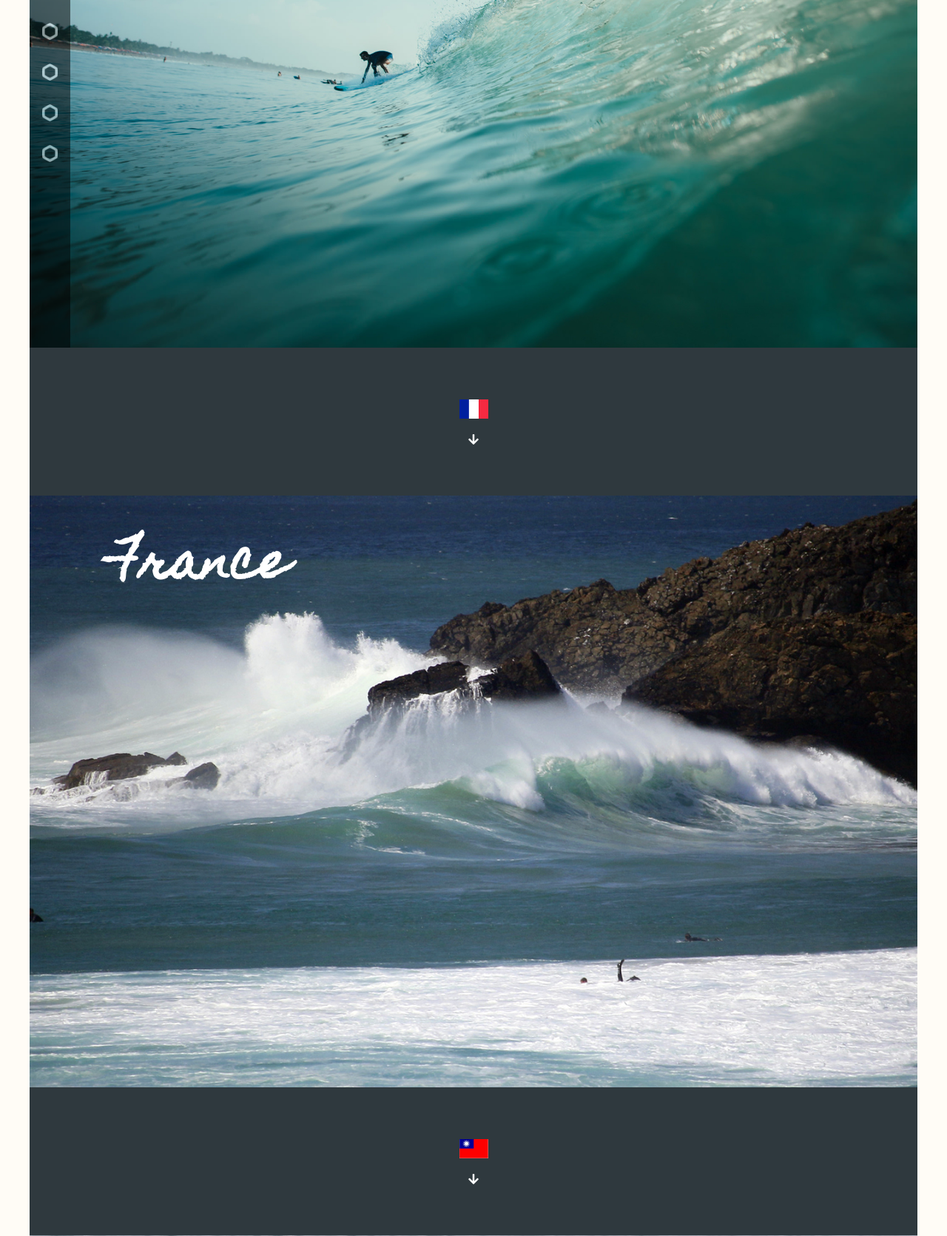
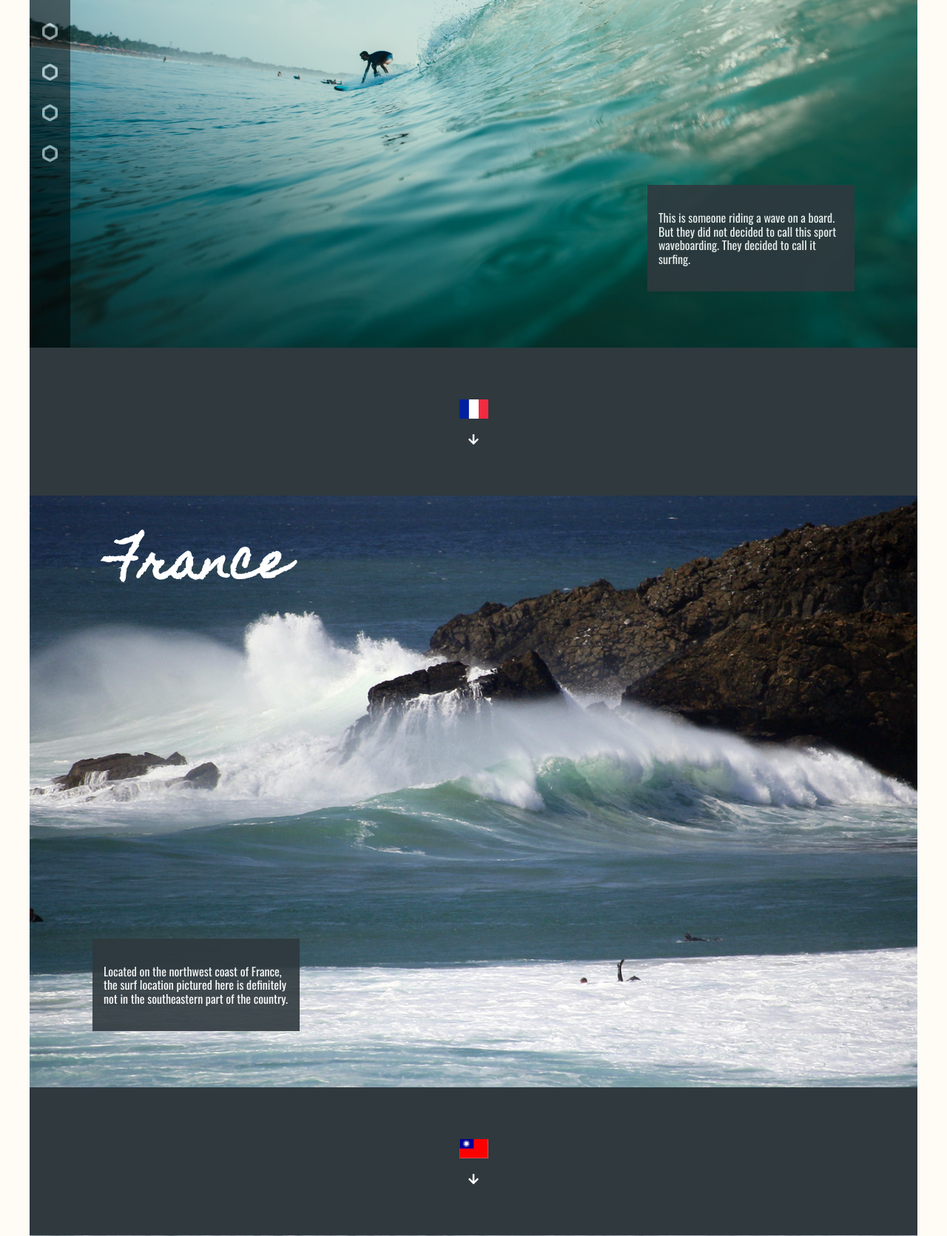
Before and after one commit to michaelaranda-web/surf-spots, a PHP site: page /index.html in a window 1280 px wide. Shown: the part 330-2001 px from the top of the page at 74% size. Run offline with PHP 8.4, Linux system fonts and the light colour scheme; some libraries are stand-ins or nearby versions.

Commit message:
Adds descriptions to the surf sections.

```diff
--- a/css/styles.css
+++ b/css/styles.css
@@ -42,6 +42,7 @@ h1 {
   height: 100vh;
   background-color: black;
   opacity: 0.5;
+  z-index: 999;
 }
 
 #pagination {
@@ -153,6 +154,11 @@ h1 {
   background-color: #2f393e;
 }
 
+.fixed-container {
+  position: relative;
+  height: 100%;
+}
+
 .fixed-background-section {
   height: 100vh;
   background-position: center;
@@ -160,6 +166,16 @@ h1 {
   background-repeat: no-repeat;
   background-size: cover;
   max-height: 800px;
+}
+
+.fixed-background-section p {
+  color: white;
+  background-color: #2f393e;
+  display: inline-block;
+  position: absolute;
+  opacity: 0.9;
+  font-family: Oswald;
+  padding: 35px 15px;
 }
 
 @media only screen and (max-width: 768px) {
@@ -182,3 +198,41 @@ h1 {
   height: 15px;
   width: 15px;
 }
+
+#top-section p {
+  max-width: 250px;
+  padding: 35px 15px;
+  bottom: 60px;
+  right: 85px;
+}
+
+#france-surf-section p {
+  max-width: 250px;
+  padding: 35px 15px;
+  bottom: 60px;
+  left: 85px;
+}
+
+#taiwan-surf-section p {
+  max-width: 200px;
+  bottom: 90px;
+  left: 125px;
+}
+
+#south-africa-surf-section p {
+  max-width: 200px;
+  bottom: 60px;
+  right: 85px;
+}
+
+#australia-surf-section p {
+  max-width: 200px;
+  bottom: 90px;
+  left: 90px;
+}
+
+#brazil-surf-section p {
+  max-width: 200px;
+  top: 90px;
+  right: 125px;
+}
--- a/index.html
+++ b/index.html
@@ -7,7 +7,7 @@
 		<link rel="icon" type="image/x-icon" href="/images/site-favicon.ico?"/>
 		<link rel="stylesheet" href="https://use.fontawesome.com/releases/v5.1.0/css/all.css" integrity="sha384-lKuwvrZot6UHsBSfcMvOkWwlCMgc0TaWr+30HWe3a4ltaBwTZhyTEggF5tJv8tbt" crossorigin="anonymous">
 		<link rel="stylesheet" type="text/css" href="https://cdnjs.cloudflare.com/ajax/libs/normalize/8.0.0/normalize.min.css"></script>
-		<link rel="stylesheet" type="text/css" href="https://fonts.googleapis.com/css?family=Homemade+Apple">
+		<link rel="stylesheet" type="text/css" href="https://fonts.googleapis.com/css?family=Homemade+Apple|Oswald">
 		<link rel="stylesheet" type="text/css" href="/css/styles.css">
 		<script
 		  src="https://code.jquery.com/jquery-3.3.1.min.js"
@@ -29,42 +29,60 @@
 				</div>
 			</div>
 		  <div id="top-section" class="fixed-background-section">
+		  	<div class="fixed-container">
 		  		<h1>Surf Spots Around the World</h1>
+		  		<p>This is someone riding a wave on a board. But they did not decided to call this sport waveboarding. They decided to call it surfing.</p>
+		  	</div>
 		  </div>
 		  <div class="divider-section">
 		  	<img class="flag-icon" src="/images/flags/france_flag.png" />
 		  	<i class="fas fa-arrow-down"></i>
 		  </div>
 		  <div id="france-surf-section" class="fixed-background-section">
+		  	<div class="fixed-container">
 			  	<h1>France</h1>
+			  	<p>Located on the northwest coast of France, the surf location pictured here is definitely not in the southeastern part of the country.</p>
+		  	</div>
 		  </div>
 		  <div class="divider-section">
 		  	<img class="flag-icon" src="/images/flags/taiwan_flag.png" />
 		  	<i class="fas fa-arrow-down"></i>
 		  </div>
 		  <div id="taiwan-surf-section" class="fixed-background-section">
+		  	<div class="fixed-container">
 			  	<h1>Taiwan</h1>
+			  	<p>The warm waters of Taiwan help to give a warm welcome to new surfers. Wave at a local surfer catching a wave, and they may wave back.</p>
+		  	</div>
 		  </div>
 		  <div class="divider-section">
 		  	<img class="flag-icon" src="/images/flags/eastern_cape_flag.png" />
 		  	<i class="fas fa-arrow-down"></i>
 		  </div>
 		  <div id="south-africa-surf-section" class="fixed-background-section">
+		  	<div class="fixed-container">
 			  	<h1>South Africa</h1>
+			  	<p>The right hand surf break at this famous beach attract surfers from all over the world — maybe even the galaxy...?</p>
+		  	</div>
 		  </div>
 		  <div class="divider-section">
 		  	<img class="flag-icon" src="/images/flags/australia_flag.png" />
 		  	<i class="fas fa-arrow-down"></i>
 		  </div>
 		  <div id="australia-surf-section" class="fixed-background-section">
+		  	<div class="fixed-container">
 			  	<h1>Australia</h1>
+			  	<p>Skyscrapers looming over the horizon serve as an excellent reminder for office workers that they can never truly escape the grind.</p>
+		  	</div>
 		  </div>
 		  <div class="divider-section">
 		  	<img class="flag-icon" src="/images/flags/brazil_flag.png" />
 		  	<i class="fas fa-arrow-down"></i>
 		  </div>
 		  <div id="brazil-surf-section" class="fixed-background-section">
+		  	<div class="fixed-container">
 			  	<h1>Brazil</h1>
+			  	<p>Paddling out and catching big waves can be a really good workout. Also a good workout: pacing back and forth along the beach as a poser.</p>
+		  	</div>
 		  </div>
 		  <div id="footer-section">
 
```
Lines whose indentation alone changed are shown as unchanged.
